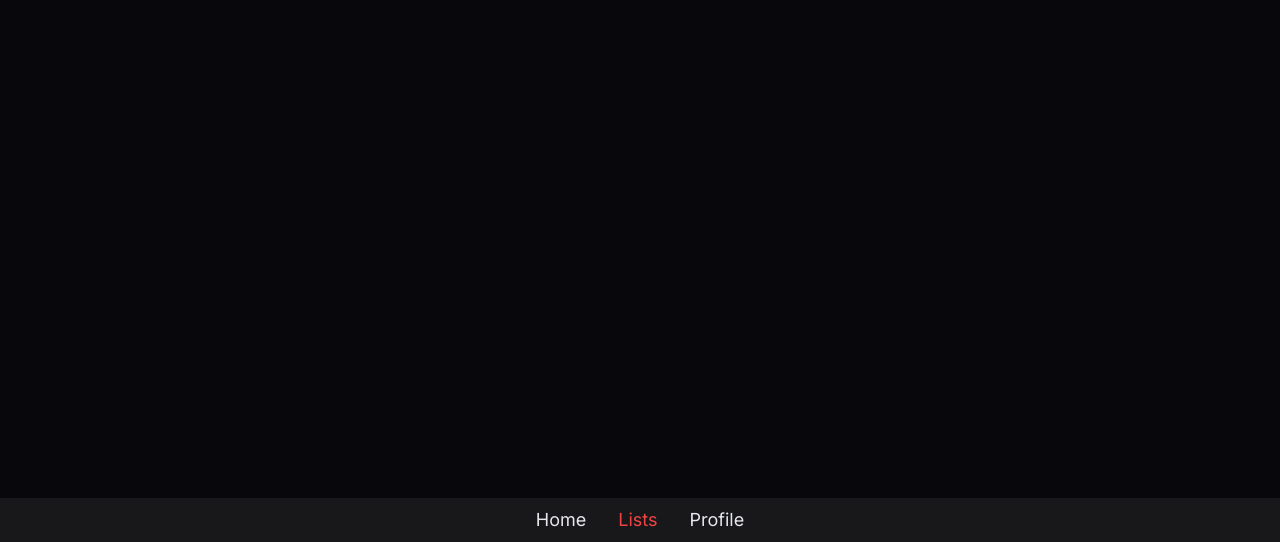
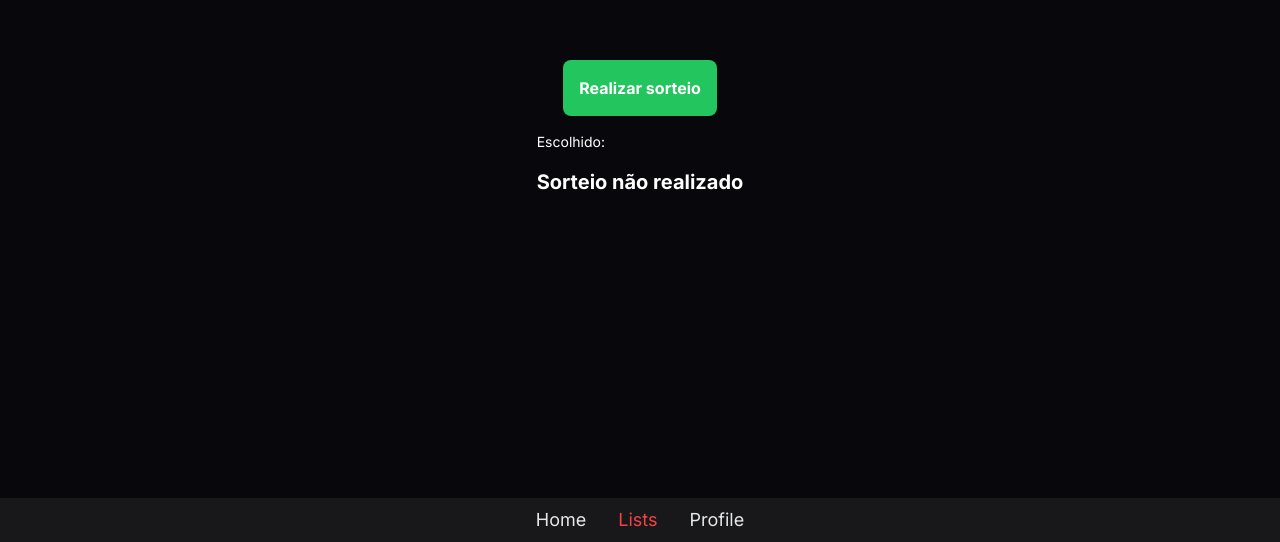
Before and after one commit to gustavojuneo/chefe, a Next.js app: page /lists in a window 1280 px wide. Shown: the part 258-800 px from the top of the page. Built offline with nearby package versions, Linux system fonts and the light colour scheme.

Commit message:
feat: create list page and get random item from list1

```diff
--- a/src/app/lists/page.tsx
+++ b/src/app/lists/page.tsx
@@ -1,3 +1,9 @@
+import { Lists as ListsComponent } from '@/components/Lists'
+
 export default function Lists() {
-  return <h1>Hello</h1>
+  return (
+    <div className="w-full h-full">
+      <ListsComponent />
+    </div>
+  )
 }
--- a/src/app/main.tsx
+++ b/src/app/main.tsx
@@ -4,6 +4,6 @@ import { ListsProvider } from '@/contexts/ListsContext'
 
 export const Main = ({ children }: any) => (
   <ListsProvider>
-    <main>{children}</main>
+    <main className="w-full h-full">{children}</main>
   </ListsProvider>
 )
--- a/src/components/Lists.tsx
+++ b/src/components/Lists.tsx
@@ -1,17 +1,64 @@
 'use client'
 
+import { ListDTO } from '@/dtos/ListDTO'
+import { ListItemDTO } from '@/dtos/ListItemDTO'
 import { useLists } from '@/hooks/useLists'
+import clsx from 'clsx'
+import { useState } from 'react'
 
 export const Lists = () => {
+  const [selectedList, setSelectedList] = useState<null | ListDTO>(null)
+  const [currentItem, setCurrentItem] = useState<null | ListItemDTO>(null)
   const { lists } = useLists()
 
+  const getItemClassName = (listId: string) => {
+    return clsx('text-white px-2 py-1  hover:bg-zinc-800 transition rounded', {
+      'bg-zinc-600': listId !== selectedList?.id,
+      'bg-green-600': listId === selectedList?.id,
+    })
+  }
+
+  const handleSelectList = (list: ListDTO) => {
+    setSelectedList(list)
+  }
+
+  const handleGetRandomItem = () => {
+    const itens = selectedList?.itens
+    if (itens && itens.length > 0) {
+      const random = Math.floor(Math.random() * itens.length + 1)
+      const item = itens[random - 1]
+      setCurrentItem(item)
+    }
+  }
+
   return (
-    <ul>
-      {lists.map((list) => (
-        <li key={list.id} className="text-white">
-          {list.name}
-        </li>
-      ))}
-    </ul>
+    <div className="w-full h-full flex flex-col items-center justify-center">
+      <ul className="flex flex-col gap-2 items-center">
+        {lists.map((list) => (
+          <li key={list.id}>
+            <button
+              className={getItemClassName(list.id)}
+              onClick={() => handleSelectList(list)}
+            >
+              {list.name}
+            </button>
+          </li>
+        ))}
+      </ul>
+      <div className="mt-4 flex flex-col items-center">
+        <button
+          className="p-4 bg-green-500 rounded-lg hover:bg-green-300 transition text-white font-bold "
+          onClick={handleGetRandomItem}
+        >
+          Realizar sorteio
+        </button>
+        <div className="mt-4">
+          <span className="text-white text-sm mb-4 block">Escolhido:</span>
+          <h1 className="text-white text-xl font-bold">
+            {currentItem?.name ?? 'Sorteio não realizado'}
+          </h1>
+        </div>
+      </div>
+    </div>
   )
 }
--- a/src/dtos/ListDTO.ts
+++ b/src/dtos/ListDTO.ts
@@ -3,5 +3,5 @@ import { ListItemDTO } from './ListItemDTO'
 export type ListDTO = {
   id: string
   name: string
-  itens: ListItemDTO
+  itens: ListItemDTO[]
 }
```
